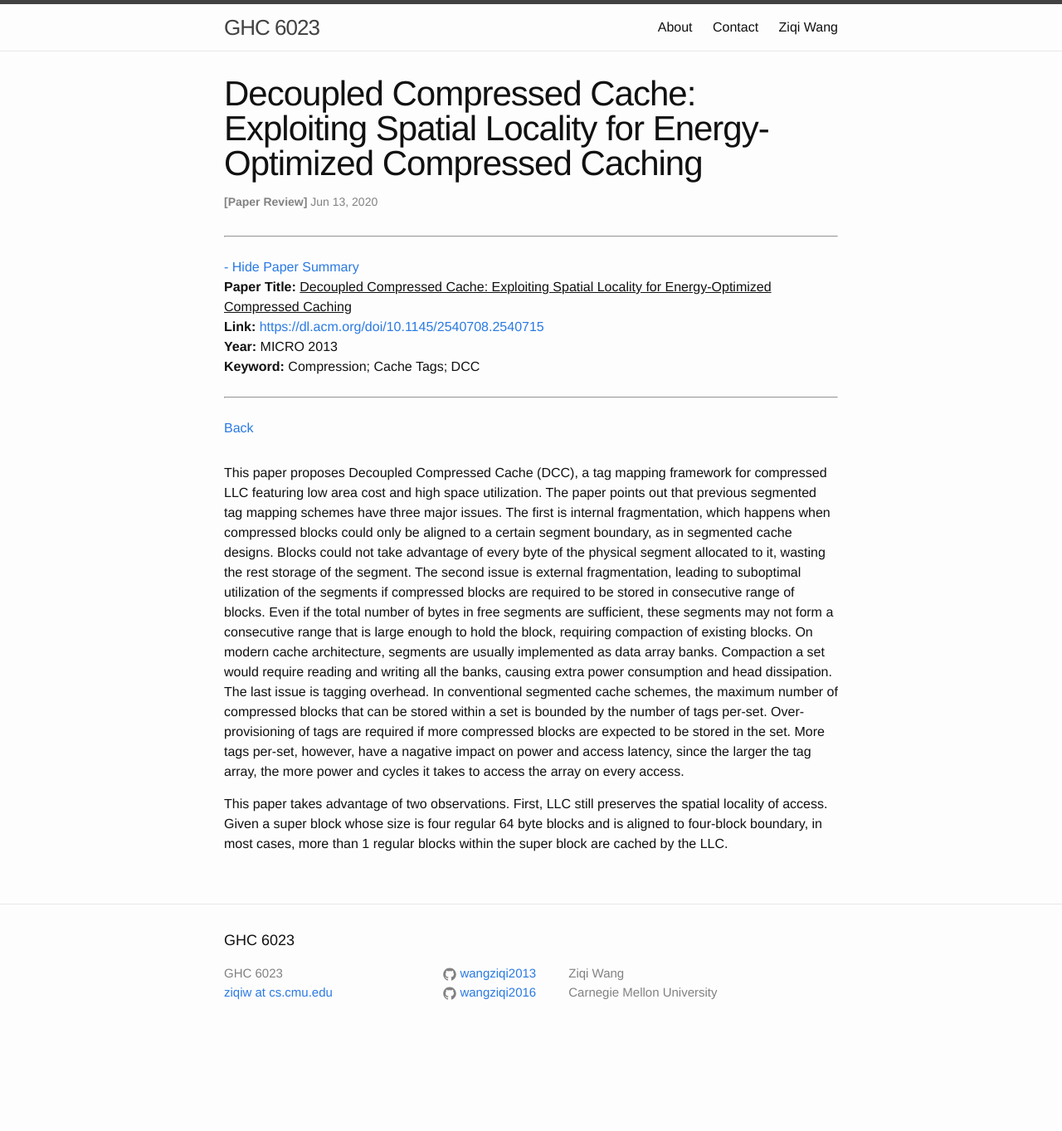
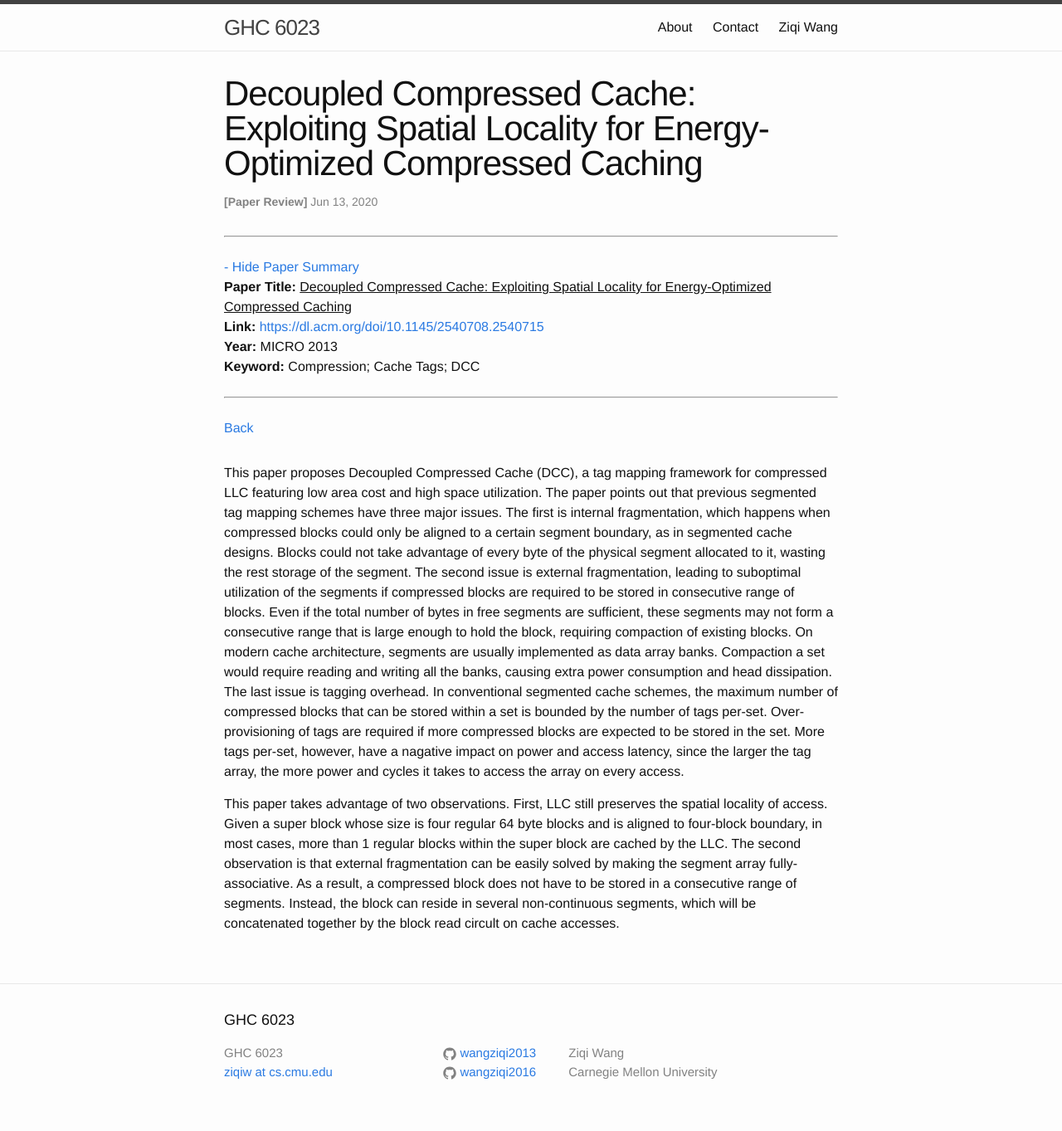
Before and after one commit to wangziqi2013/wangziqi2013.github.io, a Jekyll site: the page built from _posts/2020-06-12-dcc.markdown, in a window 1280 px wide. Shown: the whole page at 83% size. Built offline with Jekyll 4.4.1, drawn with Linux system fonts in a browser that asks for light colours; before the commit the page ends 1267 px from its top, so only the background shows below that.

Commit message:
Adding second observation

```diff
--- a/_posts/2020-06-12-dcc.markdown
+++ b/_posts/2020-06-12-dcc.markdown
@@ -31,4 +31,7 @@ every access.
 
 This paper takes advantage of two observations. First, LLC still preserves the spatial locality of access. Given a super
 block whose size is four regular 64 byte blocks and is aligned to four-block boundary, in most cases, more than 1 regular
-blocks within the super block are cached by the LLC.
+blocks within the super block are cached by the LLC. The second observation is that external fragmentation can be easily
+solved by making the segment array fully-associative. As a result, a compressed block does not have to be stored in a
+consecutive range of segments. Instead, the block can reside in several non-continuous segments, which will be concatenated
+together by the block read circult on cache accesses.
```
